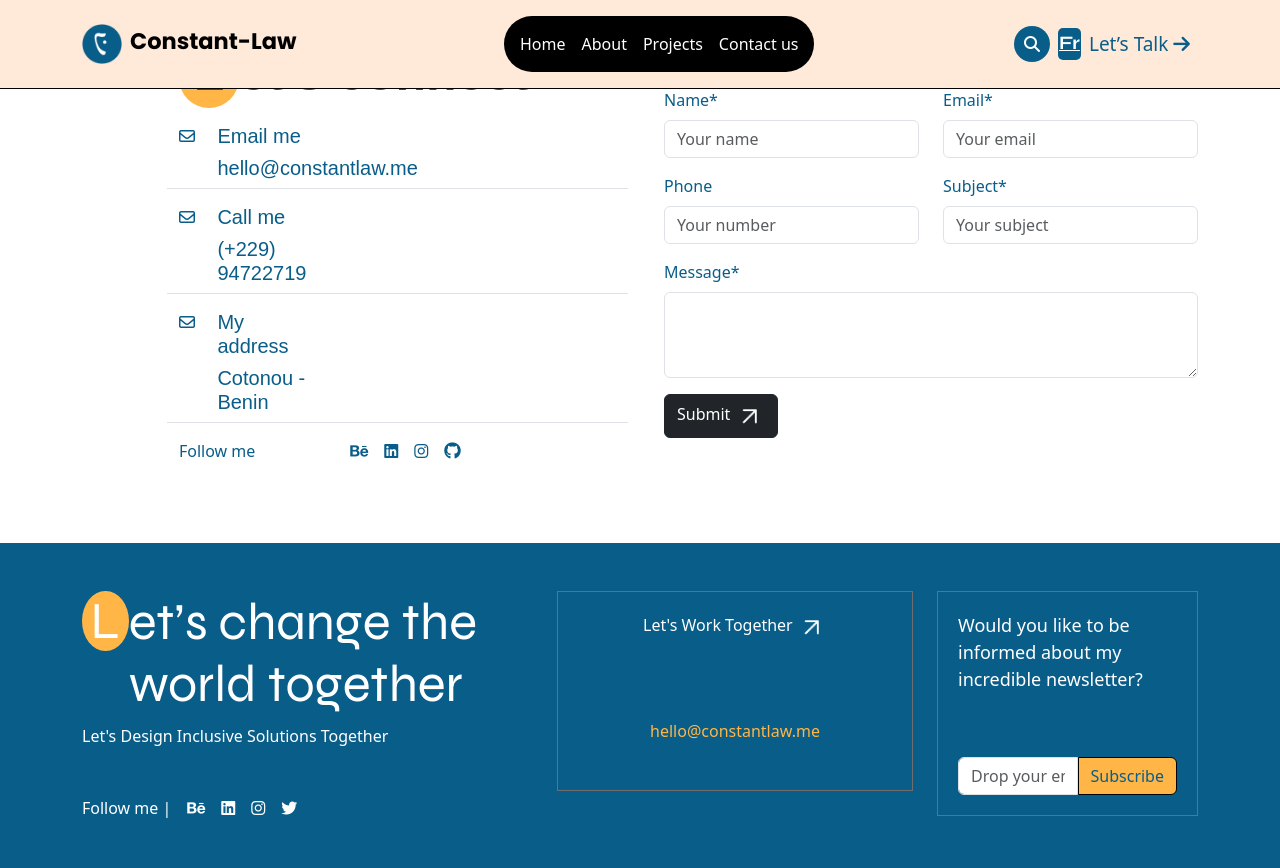
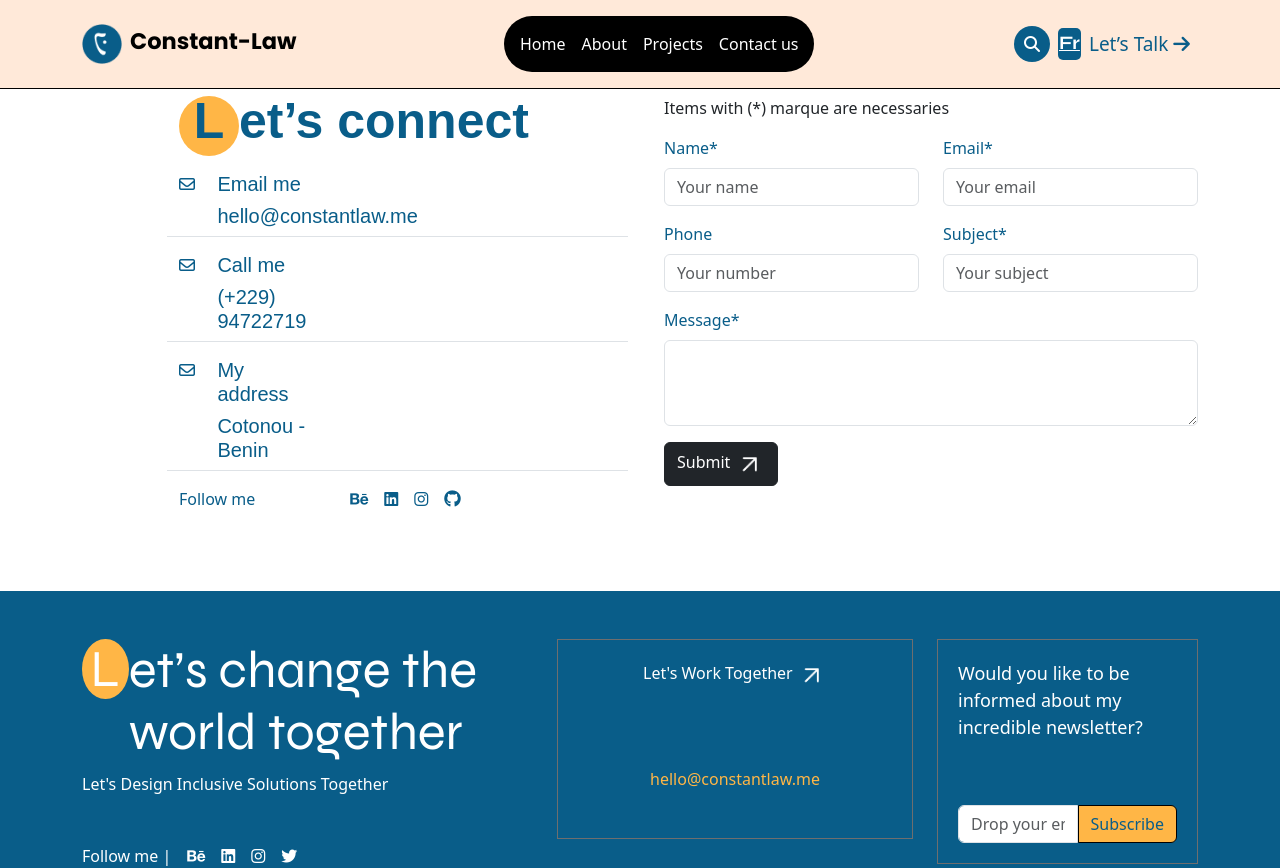
Before and after one commit to freddy2122/portfolio, a React (Create React App) app: page /blog in a window 1280 px wide. Shown: the top 868 px of the page. Built offline with nearby package versions, Linux system fonts and the light colour scheme; a web font is replaced by a local one.

Commit message:
Update Contact.js

```diff
--- a/src/pages/Contact.js
+++ b/src/pages/Contact.js
@@ -10,7 +10,7 @@ const Contact = () => {
     <>
       <Header />
 
-      <div className="container ">
+      <div className="container pt-5">
         <div className="row  g-lg-5 py-5">
           <div className="col-md-1 "></div>
           <div className="col-md-5 text-center text-lg-start">
```
